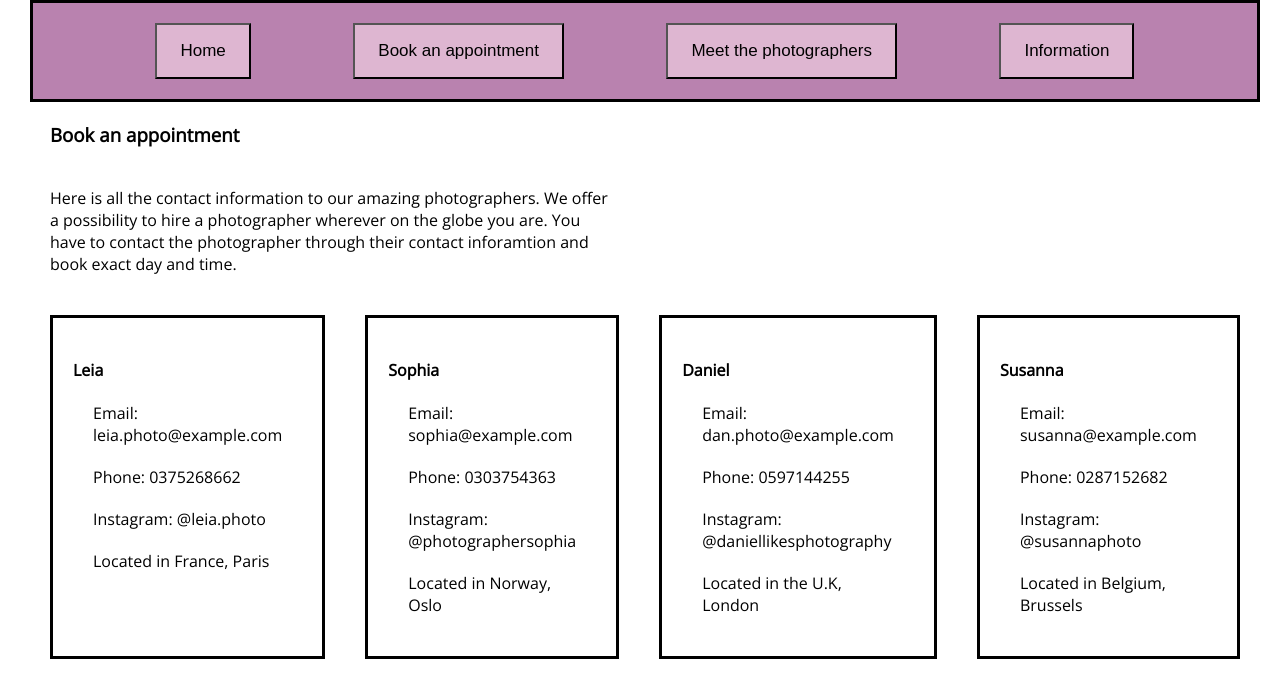
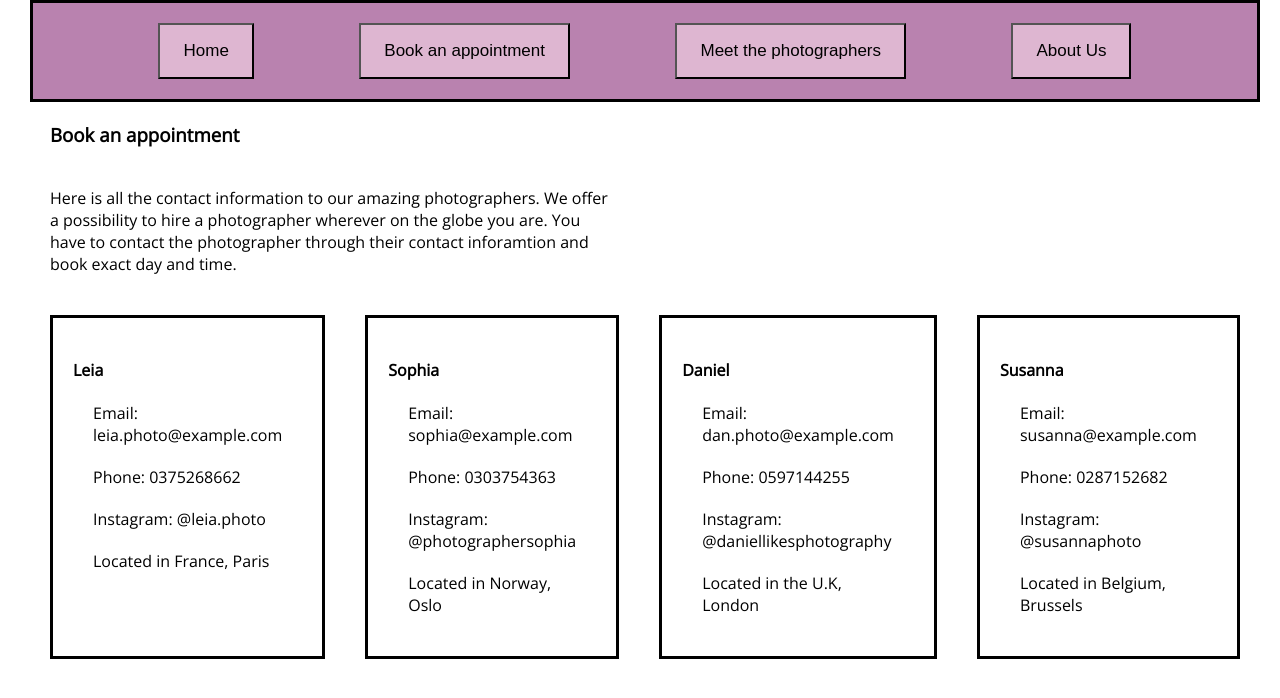
Before and after one commit to elinhaha/Business-Website, a plain HTML site: page bokatid.html in a window 1280 px wide. Shown: the part 196-894 px from the top of the page. Drawn offline with nearby package versions, Linux system fonts and the light colour scheme.

Commit message:
ändrat namn på en delsida

```diff
--- a/bokatid.html
+++ b/bokatid.html
@@ -29,7 +29,7 @@
       </button>
 
       <button class="button1">
-        <a href="info.html"> Information</a>
+        <a href="info.html"> About Us</a>
       </button>
     </nav>
 
```
Also changed, not shown: fotograferna.html (+1 -1 lines), index.html (+1 -1 lines), info.html (+1 -1 lines).
